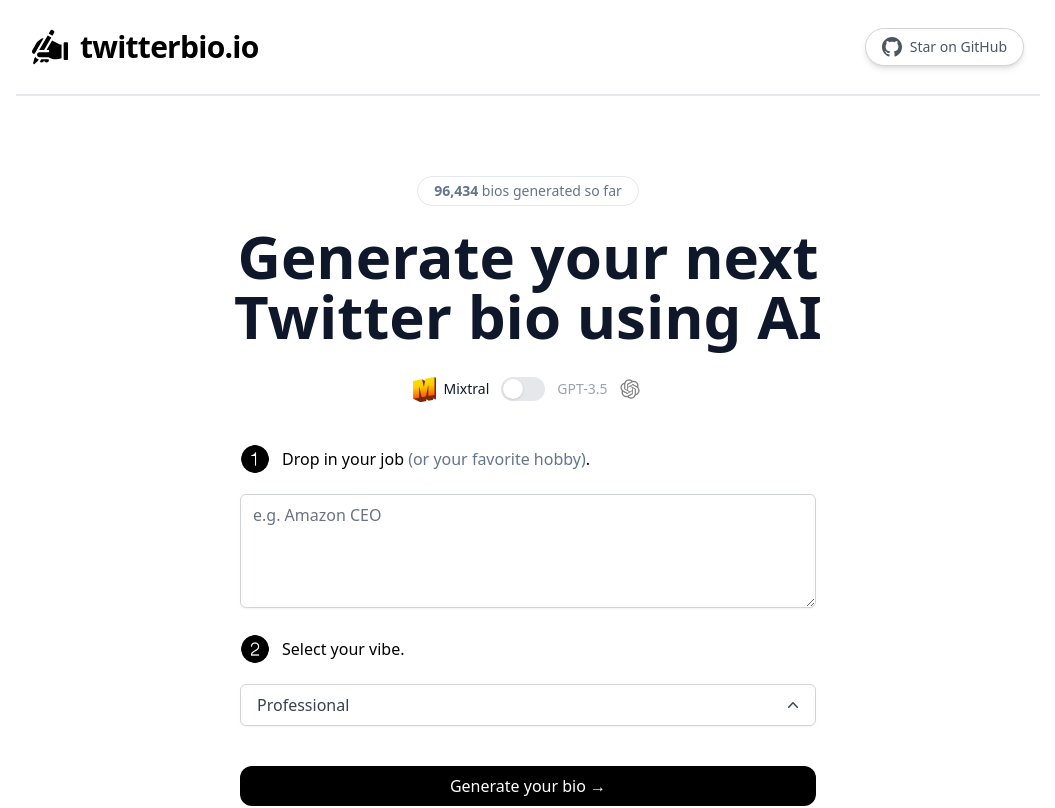
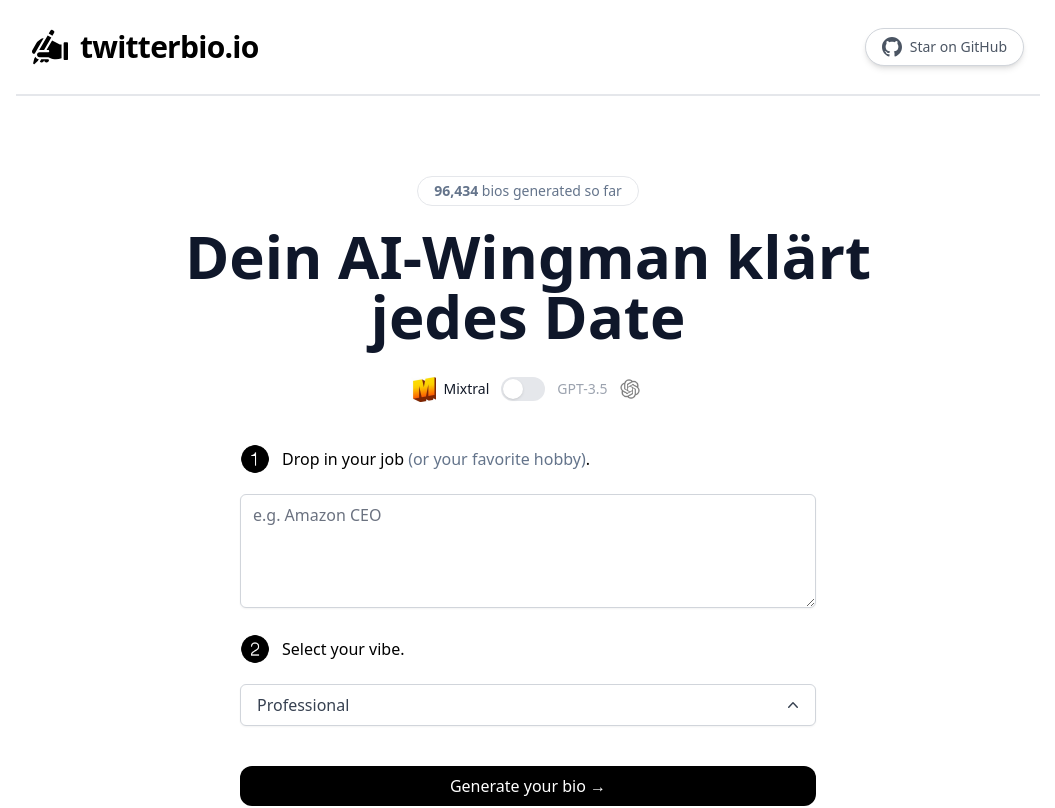
Before and after one commit to p100x/ai_wingman, a Next.js app: page / in a window 1280 px wide. Shown: the top 808 px of the page, without its empty margins (112-1167 px from the left). Built offline with nearby package versions, Linux system fonts and the light colour scheme.

Commit message:
Update index.tsx

```diff
--- a/pages/index.tsx
+++ b/pages/index.tsx
@@ -118,7 +118,7 @@
           <b>96,434</b> bios generated so far
         </p>
         <h1 className="sm:text-6xl text-4xl max-w-[708px] font-bold text-slate-900">
-          Generate your next Twitter bio using AI
+          Dein AI-Wingman klärt jedes Date
         </h1>
         <div className="mt-7">
           <Toggle isGPT={isGPT} setIsGPT={setIsGPT} />
```
